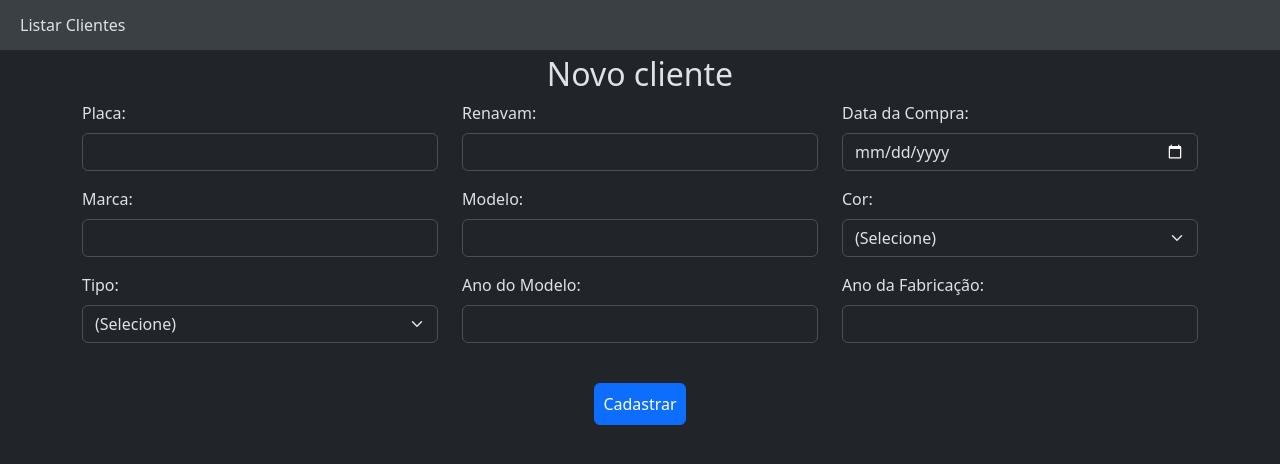
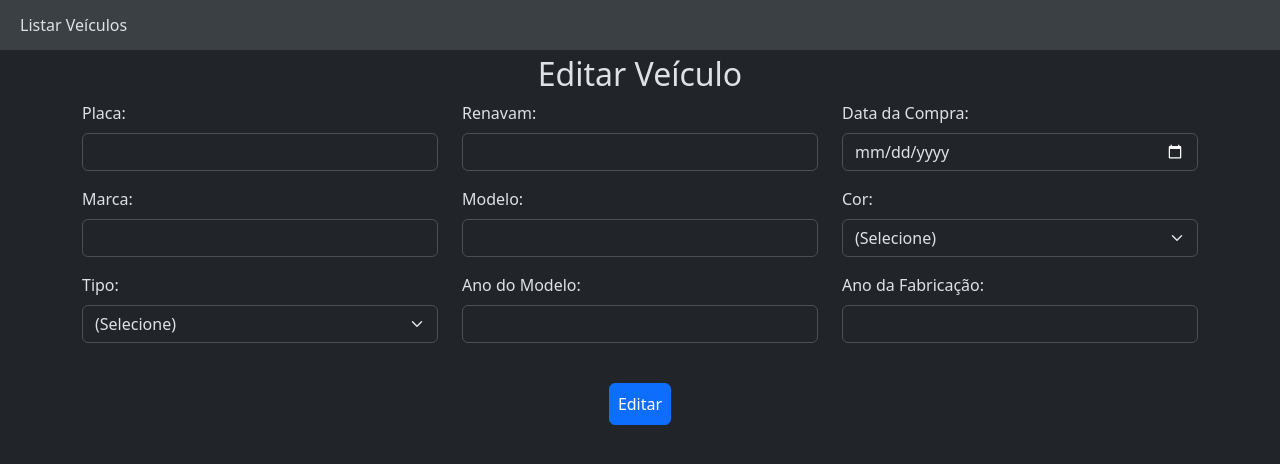
Before and after one commit to guiilhermelopes/registroItensPHP, a PHP site: page /atualizar.php in a window 1280 px wide. Shown: the top 464 px of the page. Run offline with PHP 8.4, Linux system fonts and the light colour scheme.

Commit message:
Versao 2.0

```diff
--- a/atualizar.php
+++ b/atualizar.php
@@ -2,13 +2,13 @@
 
 require 'classes/bancoDeDados/Carro.php';
 
-$titulo = 'Novo cliente';
+$titulo = 'Editar Veículo';
 $acao = 'cadastrar.php';
 $carro = new CarroModel();
 
 if (isset($_GET['codigo'])) {
     $codigo = $_GET['codigo'];
-    $titulo = 'Editar cliente';
+    $titulo = 'Editar Veículo';
     $acao = 'editar.php';
 
     $c = new Carro();
@@ -23,7 +23,7 @@ if (isset($_GET['codigo'])) {
 <head>
     <meta charset="UTF-8">
     <meta name="viewport" content="width=device-width, initial-scale=1.0">
-    <title>Novo Cliente</title>
+    <title>Novo Veículo</title>
     <link href="https://cdn.jsdelivr.net/npm/bootstrap@5.3.1/dist/css/bootstrap.min.css" rel="stylesheet"
         integrity="sha384-4bw+/aepP/YC94hEpVNVgiZdgIC5+VKNBQNGCHeKRQN+PtmoHDEXuppvnDJzQIu9" crossorigin="anonymous">
 
@@ -34,7 +34,7 @@ if (isset($_GET['codigo'])) {
 <body>
 
     <nav>
-        <a class="navA" href="index.php">Listar Clientes</a>
+        <a class="navA" href="index.php">Listar Veículos</a>
     </nav>
     <div class="container">
 
@@ -110,7 +110,7 @@ if (isset($_GET['codigo'])) {
             </div>
             <div class="row">
                 <div class="col colBotao">
-                    <button type="submit" class="btn btn-primary mt-4 p-2">Cadastrar</button>
+                    <button type="submit" class="btn btn-primary mt-4 p-2">Editar</button>
                 </div>
             </div>
 
--- a/index.php
+++ b/index.php
@@ -71,7 +71,7 @@ if ($codigo != '') {
 
 <body>
     <nav>
-        <a class="navA" href="atualizar.php">Cadastrar Cliente</a>
+        <a class="navA" href="atualizar.php">Cadastrar Veículo</a>
     </nav>
     <h2>Buscar Carro</h2>
     <div class="container">
```
